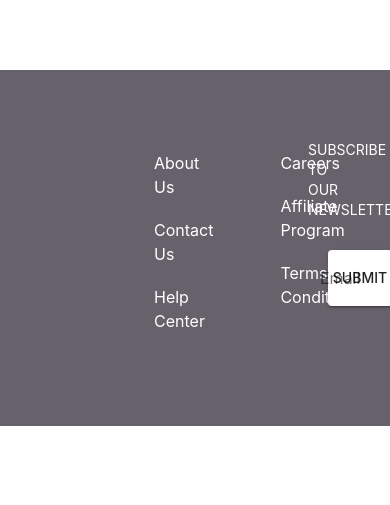
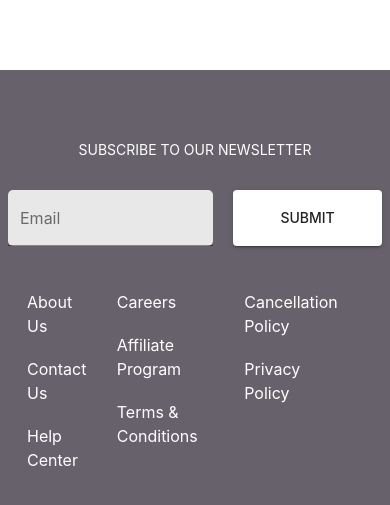
Before and after one commit to badster-git/next-tourism, a Next.js app: page / in a window 390 px wide. Shown: the part 3602-4107 px from the top of the page. Before the commit the page ends 4028 px from the top, so only its background shows below. Built offline with nearby package versions, Linux system fonts and the light colour scheme.

Commit message:
updated responsive design for footer

```diff
--- a/src/components/Footer/Footer.js
+++ b/src/components/Footer/Footer.js
@@ -10,10 +10,27 @@ const useStyles = makeStyles((theme) => ({
     display: "flex",
     alignItems: "flex-start",
     backgroundColor: theme.palette.common.gray,
+    [theme.breakpoints.down(1490)]: {
+      padding: "80px 5px 30px",
+    },
+    [theme.breakpoints.down(1024)]: {
+      flexDirection: "column-reverse",
+      padding: "70px 98px 60px",
+    },
+    [theme.breakpoints.down(860)]: {
+      padding: "70px 28px 60px",
+    },
+    [theme.breakpoints.down(640)]: {
+      padding: "70px 8px 60px",
+    },
   },
   links: {
     display: "flex",
     marginTop: "-3px",
+    [theme.breakpoints.down(1024)]: {
+      justifyContent: "space-between",
+      marginTop: "30px",
+    },
   },
   footerLink: {
     textDecoration: "none",
@@ -29,11 +46,19 @@ const useStyles = makeStyles((theme) => ({
     },
   },
   footerNewsletter: {
+    marginLeft: "auto",
+    width: "600px",
     [theme.breakpoints.down(1024)]: {
-      minWidth: "35%",
-      maxWidth: "460px",
+      width: "100%",
     },
-    marginLeft: "auto",
+    [theme.breakpoints.down(640)]: {
+      padding: "0",
+    },
+  },
+  linkColumn: {
+    [theme.breakpoints.down(1240)]: {
+      paddingLeft: "3px",
+    },
   },
 }));
 
@@ -58,7 +83,11 @@ export const Footer = () => {
            */}
           {cols.map((col) => (
             // Sets up the list elements for each column
-            <ul key={col} style={{ marginRight: "27px", listStyle: "none" }}>
+            <ul
+              key={col}
+              className={classes.linkColumn}
+              style={{ marginRight: "27px", listStyle: "none" }}
+            >
               {upperData
                 .filter((link) => link.col === col)
                 .map((col_link) => (
@@ -78,7 +107,6 @@ export const Footer = () => {
           <NewsletterForm />
         </Container>
       </Container>
-      <Container maxWidth={false}></Container>
     </footer>
   );
 };
--- a/src/components/NewsletterForm/NewsletterForm.js
+++ b/src/components/NewsletterForm/NewsletterForm.js
@@ -25,6 +25,9 @@ const useStyles = makeStyles((theme) => ({
   titleText: {
     color: theme.palette.common.white,
     marginBottom: "30px",
+    [theme.breakpoints.down(640)]: {
+      textAlign: "center"
+    },
   },
 }));
 
--- a/styles/theme.js
+++ b/styles/theme.js
@@ -127,7 +127,6 @@ let coreTheme = createMuiTheme({
     },
     button: {
       backgroundColor: lightBlue,
-
       "&.MuiButton-outlinedPrimary": {
         color: `${mainBlue} !important`,
       },
```
